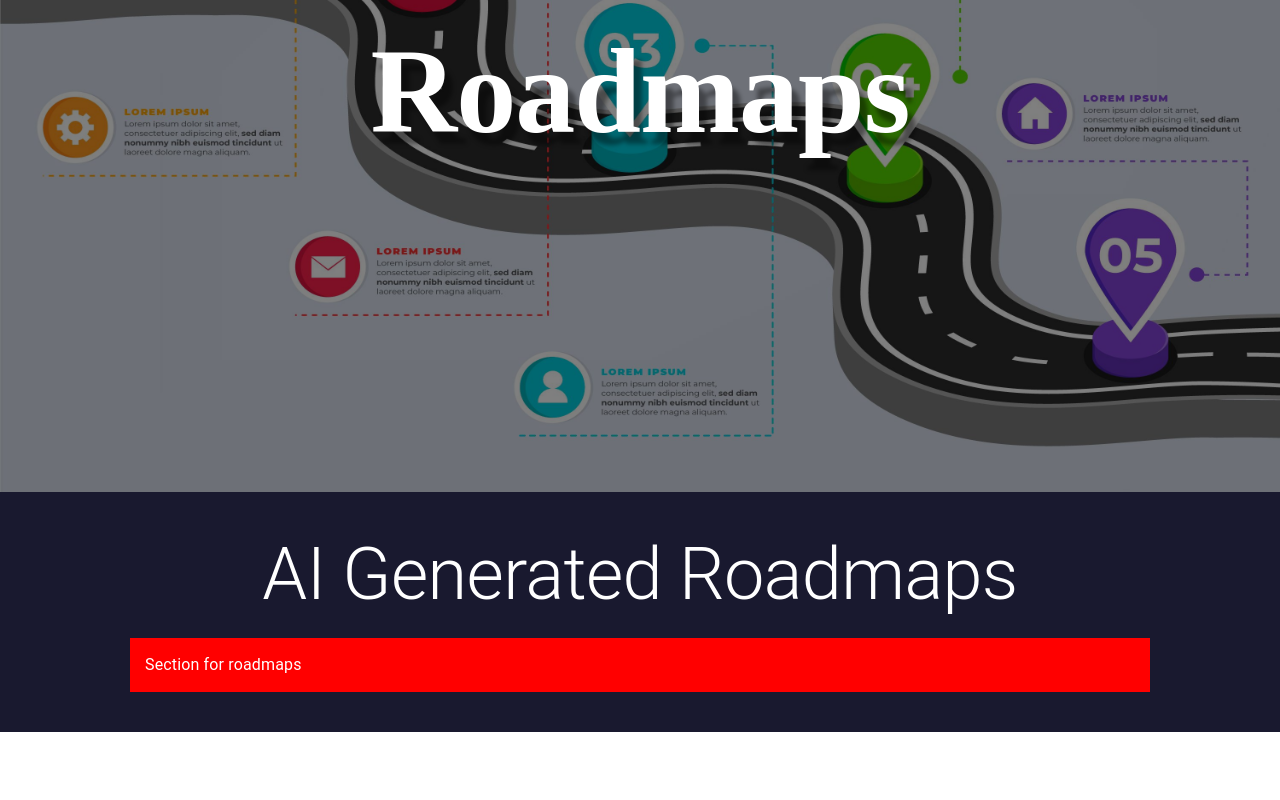
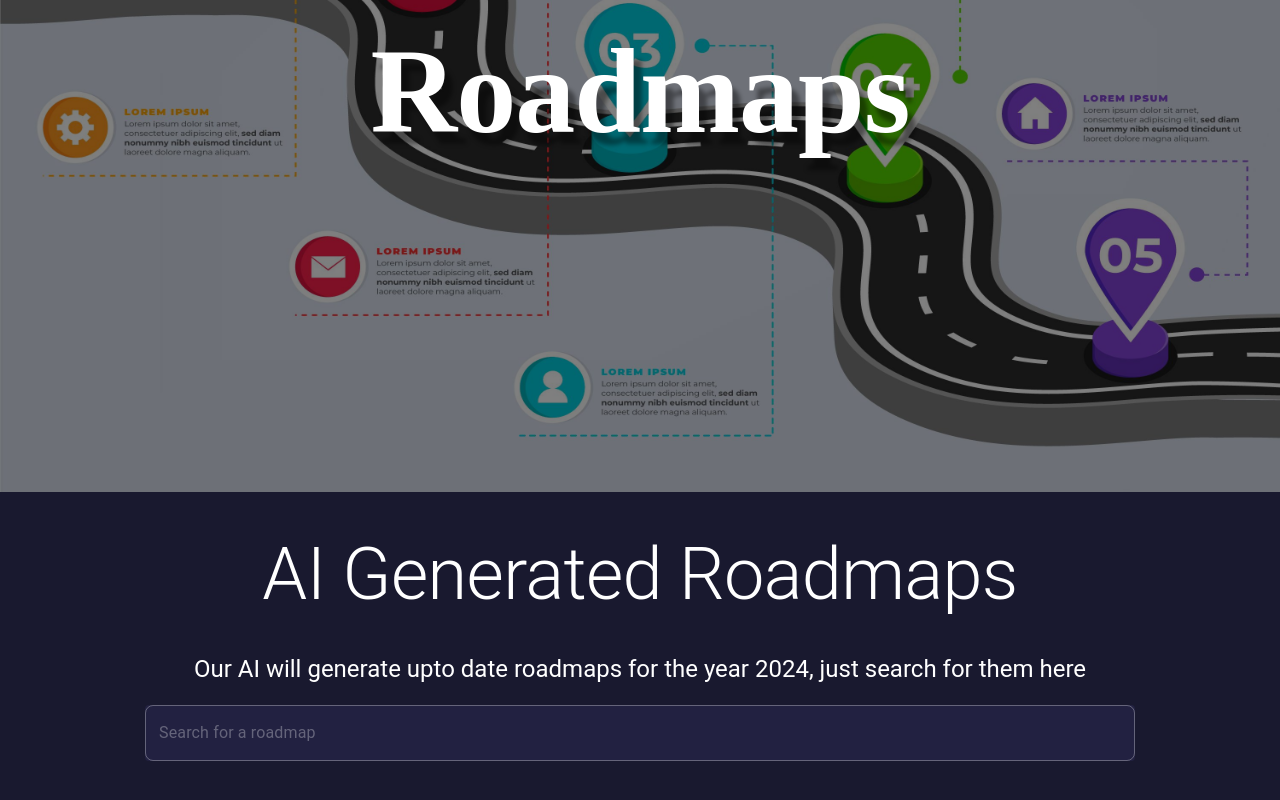
Before and after one commit to uzair11C/smart-learn-frontend, a React (Create React App) app: page /roadmaps in a window 1280 px wide. Shown: the part 308-1108 px from the top of the page. Before the commit the page ends 1040 px from the top, so only its background shows below. Built offline with nearby package versions, Linux system fonts and the light colour scheme.

Commit message:
Update RoadmapsList.js

```diff
--- a/src/components/RoadmapComponents/RoadmapsList.js
+++ b/src/components/RoadmapComponents/RoadmapsList.js
@@ -1,5 +1,5 @@
 import React from "react";
-import { Box, Typography } from "@mui/material";
+import { Box, TextField, Typography } from "@mui/material";
 
 const RoadmapsList = () => {
     return (
@@ -17,8 +17,53 @@ const RoadmapsList = () => {
                 AI Generated Roadmaps
             </Typography>
 
-            <Box sx={{ width: "85%", background: "red", p: "15px" }}>
-                Section for roadmaps
+            <Box
+                sx={{
+                    width: "85%",
+                    p: "15px",
+                    display: "flex",
+                    flexDirection: "column",
+                    justifyContent: "center",
+                    alignItems: "stretch",
+                }}
+            >
+                <Typography variant="h5" textAlign="center">
+                    Our AI will generate upto date roadmaps for the year 2024,
+                    just search for them here
+                </Typography>
+                <TextField
+                    id="email"
+                    label="Search for a roadmap"
+                    variant="outlined"
+                    type="text"
+                    sx={{
+                        mt: "20px",
+                        ".MuiOutlinedInput-notchedOutline": {
+                            borderColor: "rgba(255,255,255,0.3)",
+                            borderRadius: "8px",
+                        },
+                        // ".MuiOutlinedInput-root": {
+                        //     background: "#222141",
+                        // },
+                    }}
+                    InputLabelProps={{
+                        style: { color: "rgba(255,255,255,0.3)" },
+                    }}
+                    inputProps={{
+                        style: {
+                            color: "#FFFFFF",
+                        },
+                    }}
+                    InputProps={{
+                        style: {
+                            // "&.hover": {
+                            //     borderColor: "rgba(255,255,255,0.3)",
+                            //     borderRadius: "8px",
+                            // },
+                            background: "#222141",
+                        },
+                    }}
+                />
             </Box>
         </Box>
     );
```
